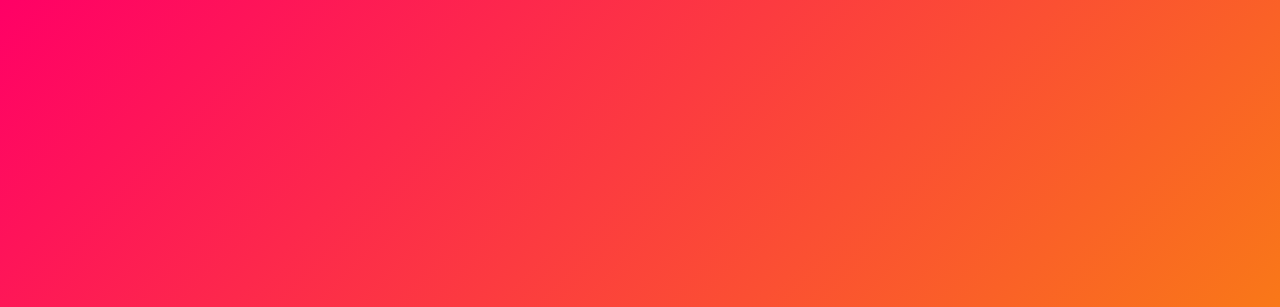
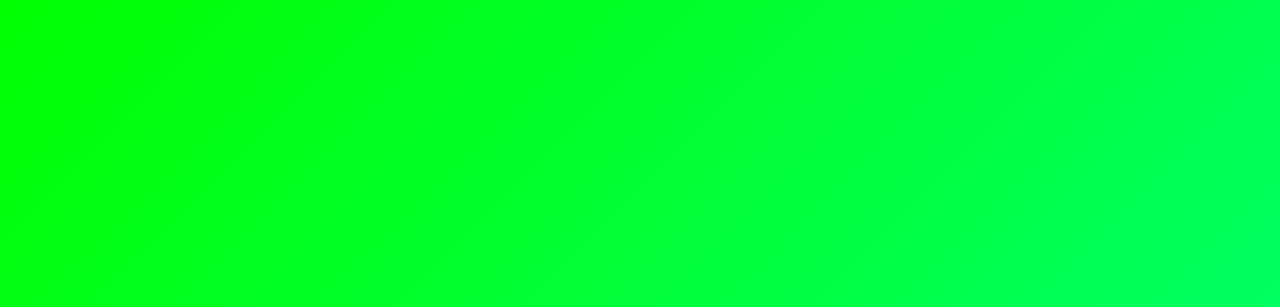
Before and after one commit to thiamanti/test, a plain HTML site: page index.html in a window 1280 px wide. Shown: the top 307 px of the page. Drawn offline with Linux system fonts and the light colour scheme.

Commit message:
index.html

```diff
--- a/index.html
+++ b/index.html
@@ -7,7 +7,7 @@
     <style>
         body {
             font-family: 'Arial', sans-serif;
-            background: linear-gradient(135deg, #f06, #f79d00);
+            background: linear-gradient(135deg, #0f0, #00ff7f); /* Changed to green gradient */
             color: white;
             margin: 0;
             padding: 0;
```
